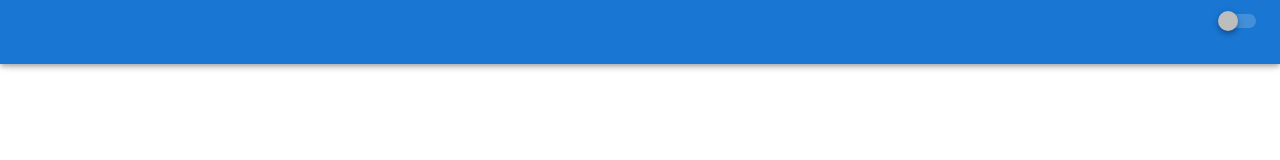
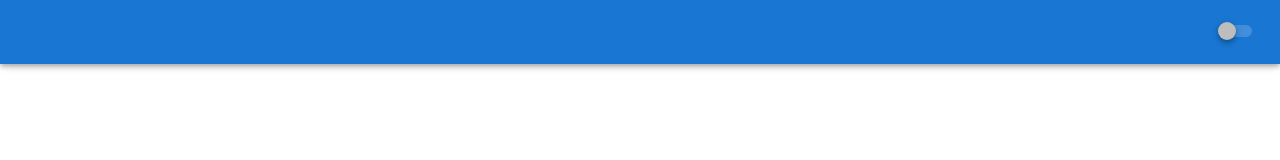
Before and after one commit to SanDiegoCountySheriff/Cal-RIPA, a Vue app in the folder UI/: page / in a window 1280 px wide. Shown: the top 160 px of the page. Built offline with nearby package versions, Linux system fonts and the light colour scheme.

Commit message:
style app-bar

```diff
--- a/UI/src/App.vue
+++ b/UI/src/App.vue
@@ -1,7 +1,7 @@
 <template>
   <v-app>
     <v-app-bar app color="primary" dark>
-      <div class="d-flex align-center">
+      <div class="tw-flex tw-items-center tw-justify-center">
         <v-img
           :src="require('@/assets/logo.png')"
           :width="30"
@@ -12,7 +12,12 @@
 
       <v-spacer></v-spacer>
 
-      <v-switch color="white" v-model="$vuetify.theme.dark" />
+      <v-switch
+        color="white"
+        v-model="$vuetify.theme.dark"
+        hide-details
+        dense
+      />
     </v-app-bar>
 
     <v-main>
```
